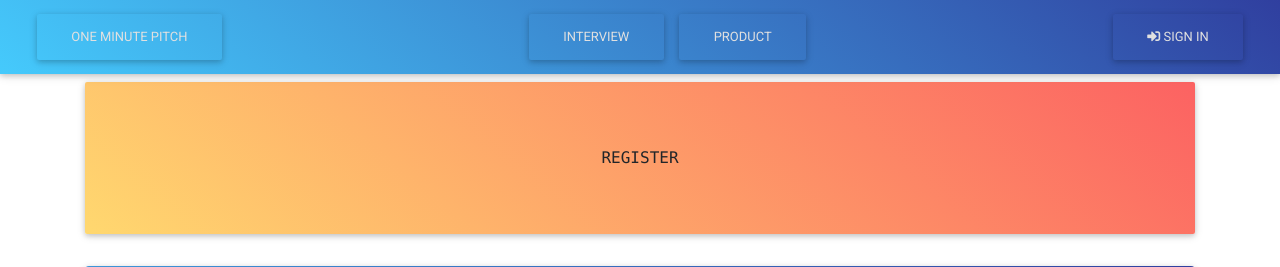
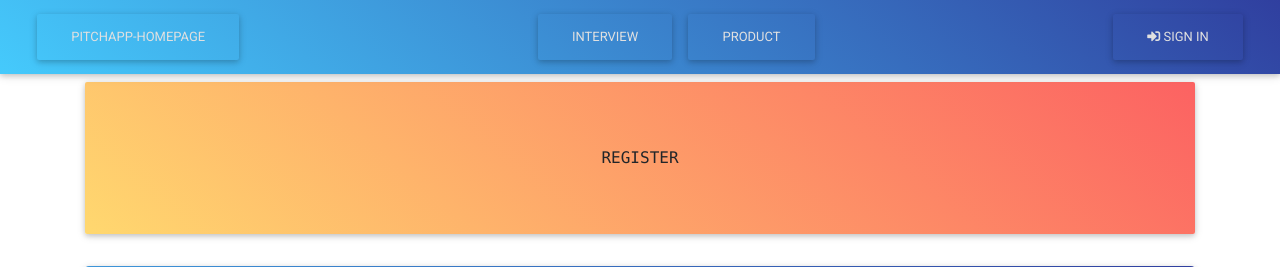
Before and after one commit to NgugiMuthoni/Pitchapp, a Flask app: page /authenticate/register in a window 1280 px wide. Shown: the top 267 px of the page. Run offline with Flask 2, Linux system fonts and the light colour scheme; some libraries are stand-ins or nearby versions.

Commit message:
minor base and navbar.html

```diff
--- a/app/templates/base.html
+++ b/app/templates/base.html
@@ -11,7 +11,7 @@
   <link href="https://cdnjs.cloudflare.com/ajax/libs/twitter-bootstrap/4.4.1/css/bootstrap.min.css" rel="stylesheet">
   <!-- Material Design Bootstrap -->
   <link href="https://cdnjs.cloudflare.com/ajax/libs/mdbootstrap/4.16.0/css/mdb.min.css" rel="stylesheet">
-  <title>Document</title>
+  <title>PitchApp</title>
 </head>
 <body >
   {% block navbar %}
--- a/app/templates/navbar.html
+++ b/app/templates/navbar.html
@@ -1,7 +1,7 @@
 <div class="navbar blue-gradient text-light" role="navigation">
     <div class="container-fluid">
         <div class="navbar-header mr-auto">
-            <a href="/" class="navbar-brand btn"> One Minute Pitch </a>
+            <a href="/" class="navbar-brand btn"> PitchApp-HomePage </a>
         </div>
         <div class="mr-auto">
           <a class="navbar-item btn" href="{{url_for('main.interview_pitches')}}">Interview</a>
```
